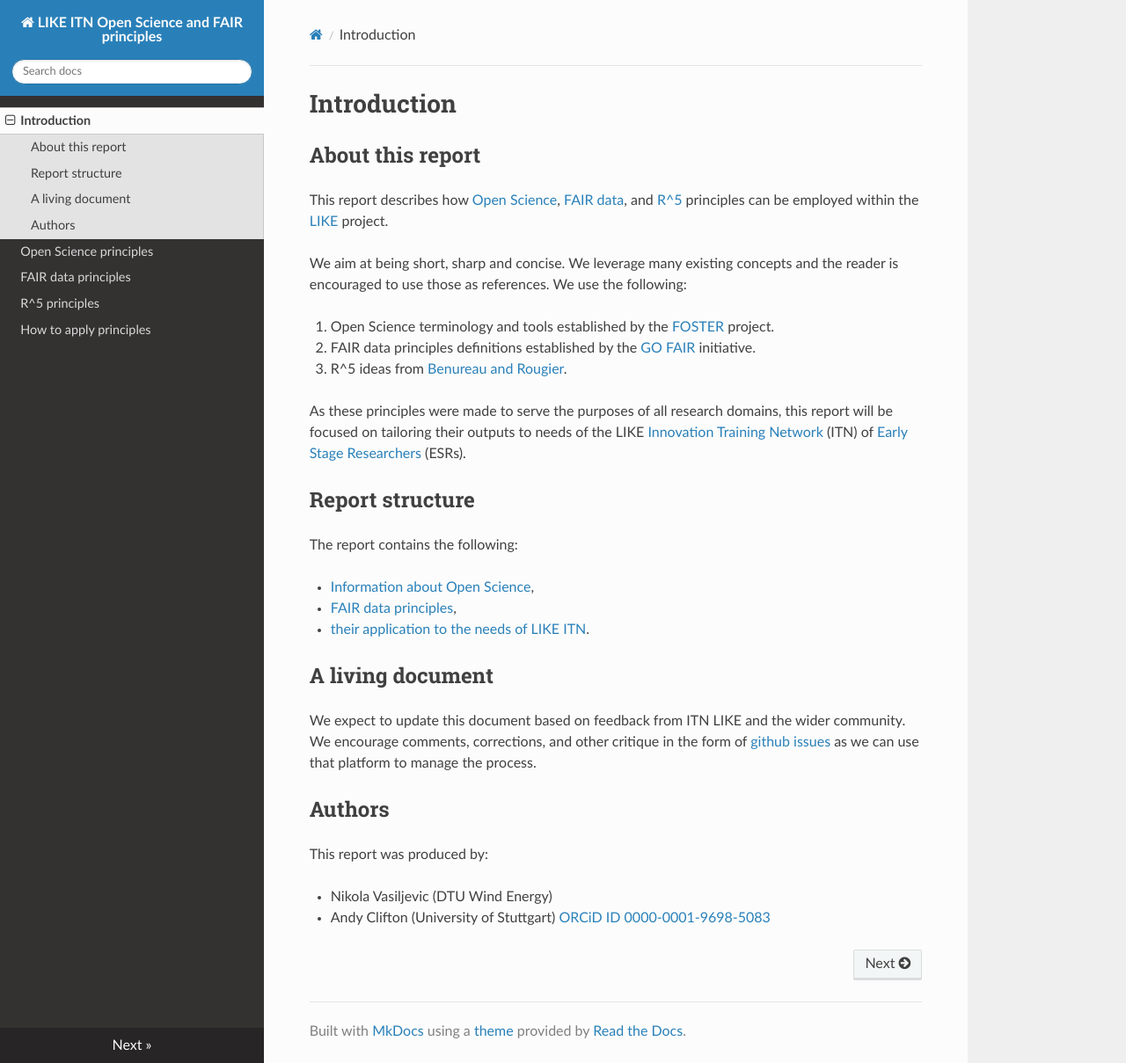
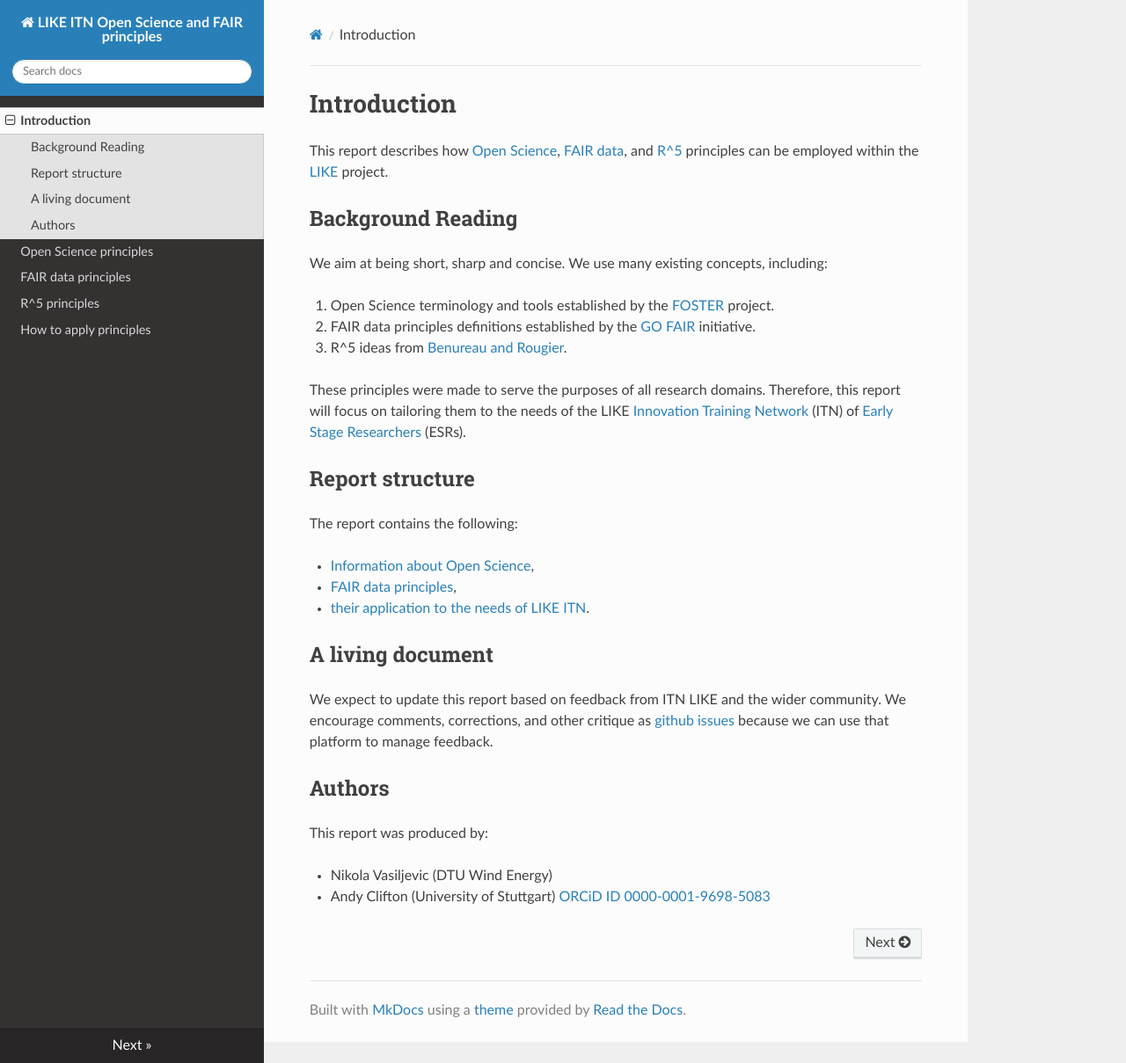
Before and after one commit to InesWuerth/FAIR-data-and-Open-Science-principles, an MkDocs documentation site: the page built from docs/0_introduction.md, in a window 1280 px wide and 1209 px high. Shown: the whole window at 88% size. Built offline with MkDocs 1.6.1, drawn with Linux system fonts in a browser that asks for light colours; nearby versions of some CDN libraries.

Commit message:
Update 0_introduction.md

```diff
--- a/docs/0_introduction.md
+++ b/docs/0_introduction.md
@@ -1,14 +1,14 @@
 # Introduction
-## About this report
 This report describes how [Open Science](https://www.fosteropenscience.eu/node/1420), [FAIR data](https://www.go-fair.org/fair-principles/), and [R^5 ](https://www.frontiersin.org/articles/10.3389/fninf.2017.00069/full) principles can be employed within the [LIKE](https://www.msca-like.eu/) project.
 
-We aim at being short, sharp and concise. We leverage many existing concepts and the reader is encouraged to use those as references. We use the following:
+## Background Reading
+We aim at being short, sharp and concise. We use many existing concepts, including:
 
   1. Open Science terminology and tools established by the [FOSTER](https://www.fosteropenscience.eu/about) project.
   2. FAIR data principles definitions established by the [GO FAIR](https://www.go-fair.org/go-fair-initiative/) initiative.
   3. R^5 ideas from [Benureau and Rougier](https://www.frontiersin.org/articles/10.3389/fninf.2017.00069/full).
 
-As these principles were made to serve the purposes of all research domains, this report will be focused on tailoring their outputs to needs of the LIKE [Innovation Training Network](https://ec.europa.eu/research/mariecurieactions/actions/get-funding/innovative-training-networks_en) (ITN) of [Early Stage Researchers](http://www.oncornet.eu/index.php/recruitment/2-uncategorised/79-esr) (ESRs).
+These principles were made to serve the purposes of all research domains. Therefore, this report will focus on tailoring them to the needs of the LIKE [Innovation Training Network](https://ec.europa.eu/research/mariecurieactions/actions/get-funding/innovative-training-networks_en) (ITN) of [Early Stage Researchers](http://www.oncornet.eu/index.php/recruitment/2-uncategorised/79-esr) (ESRs).
 
 
 
@@ -23,7 +23,7 @@ The report contains the following:
 
 
 ## A living document
-We expect to update this document based on feedback from ITN LIKE and the wider community. We encourage comments, corrections, and other critique in the form of [github issues](https://github.com/LIKE-ITN/FAIR-data-and-Open-Science-principles/issues) as we can use that platform to manage the process.
+We expect to update this report based on feedback from ITN LIKE and the wider community. We encourage comments, corrections, and other critique as [github issues](https://github.com/LIKE-ITN/FAIR-data-and-Open-Science-principles/issues) because we can use that platform to manage feedback.
 
 ## Authors
 This report was produced by:
```
